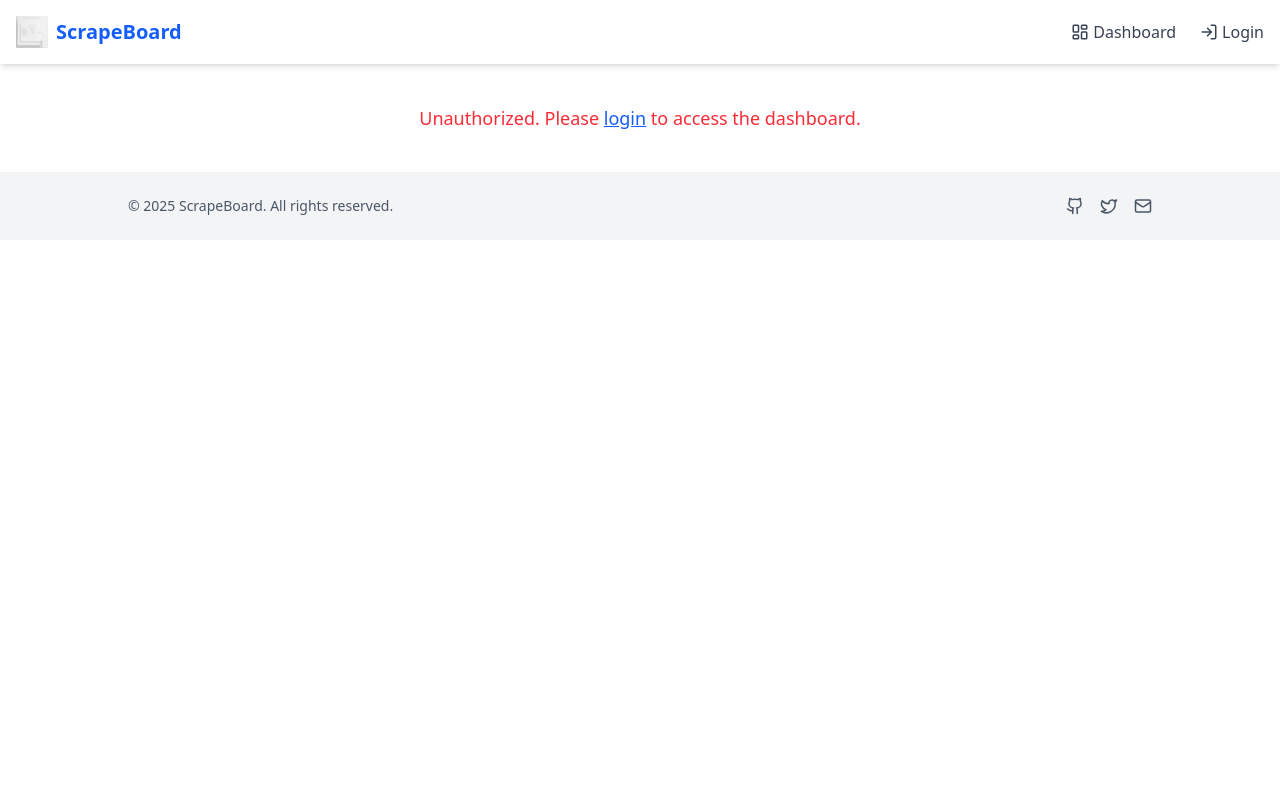
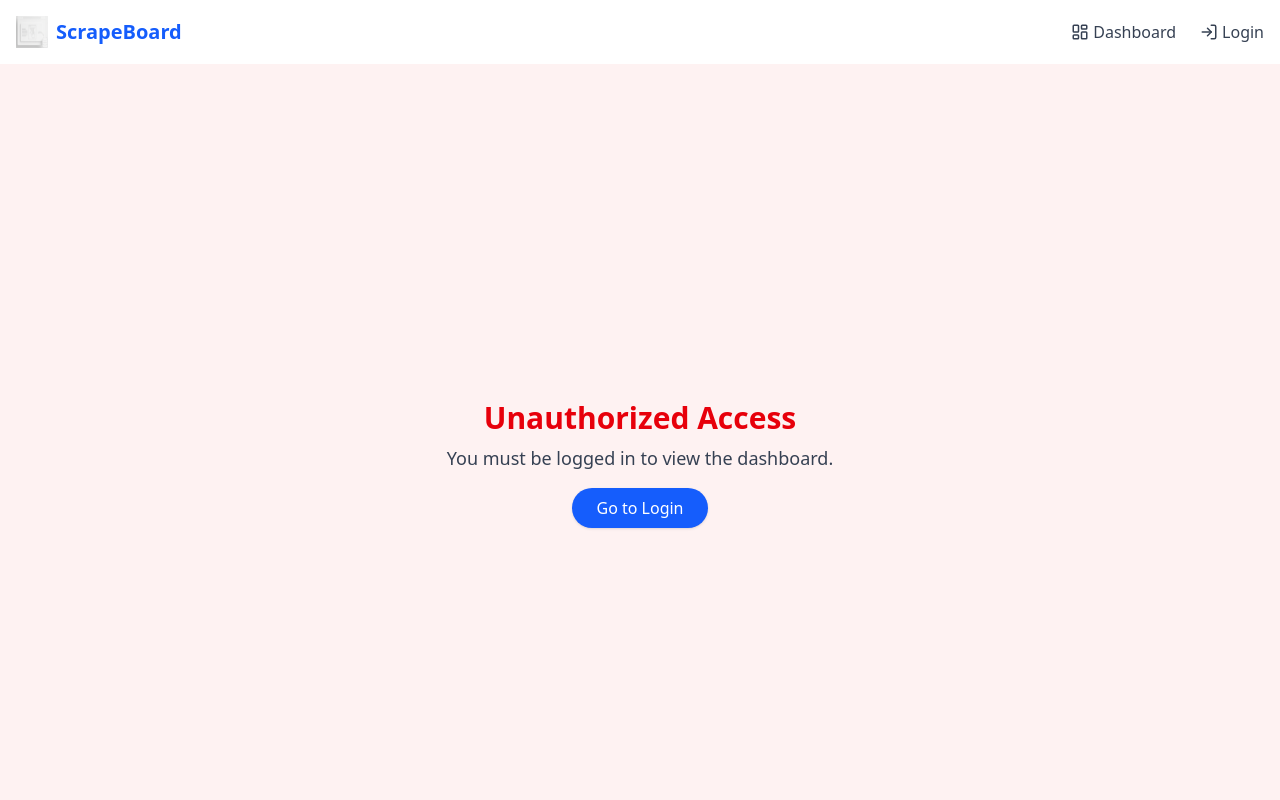
Before and after one commit to SyedFaisal30/ScrapeBoard, a React (Vite) app in the folder frontend/: page /dashboard in a window 1280 px wide. Shown: the top 800 px of the page. Built offline with nearby package versions, Linux system fonts and the light colour scheme; no server answers.

Commit message:
done with project

```diff
--- a/frontend/src/App.jsx
+++ b/frontend/src/App.jsx
@@ -68,13 +68,20 @@ function App() {
             user ? (
               <Dashboard user={user} />
             ) : (
-              <p className="text-center mt-10 text-red-500 text-lg">
-                Unauthorized. Please{" "}
-                <a href="/login" className="underline text-blue-600">
-                  login
-                </a>{" "}
-                to access the dashboard.
-              </p>
+              <div className="min-h-screen flex flex-col items-center justify-center bg-red-50 text-center px-4">
+                <h1 className="text-3xl font-bold text-red-600 mb-2">
+                  Unauthorized Access
+                </h1>
+                <p className="text-gray-700 mb-4 text-lg max-w-md">
+                  You must be logged in to view the dashboard.
+                </p>
+                <a
+                  href="/login"
+                  className="px-6 py-2 bg-blue-600 text-white rounded-full hover:bg-blue-700 transition-all shadow"
+                >
+                  Go to Login
+                </a>
+              </div>
             )
           }
         />
--- a/frontend/src/pages/Dashboard.jsx
+++ b/frontend/src/pages/Dashboard.jsx
@@ -49,15 +49,18 @@ const Dashboard = ({ user }) => {
       ) : (
         <div className="w-full max-w-[95%] lg:max-w-[1400px] mx-auto">
           {/* User Info */}
-          <div className="flex flex-col items-center gap-4 mb-10 text-center">
-            <img
-              src={user.picture}
-              alt="User Profile"
-              className="w-24 h-24 rounded-full shadow-lg"
-            />
-            <h2 className="text-3xl font-bold">Hi, {user.name} 👋</h2>
-            <p className="text-gray-500">{user.email}</p>
-          </div>
+          <div className="flex flex-col sm:flex-row sm:items-center sm:justify-center gap-4 mb-10 text-center sm:text-left">
+  <img
+    src={user.picture}
+    alt="User Profile"
+    className="w-20 h-20 sm:w-24 sm:h-24 rounded-full shadow-lg mx-auto sm:mx-0"
+  />
+  <div>
+    <h2 className="text-2xl sm:text-3xl font-bold">Hi, {user.name} 👋</h2>
+    <p className="text-gray-500 text-sm sm:text-base">{user.email}</p>
+  </div>
+</div>
+
 
           {/* News Section */}
           <div className="bg-white rounded-3xl border border-gray-200 p-6 sm:p-8 shadow-xl transition-all">
--- a/frontend/src/pages/Login.jsx
+++ b/frontend/src/pages/Login.jsx
@@ -1,20 +1,33 @@
 import { GoogleLogin } from "@react-oauth/google";
-import { jwtDecode } from "jwt-decode";
 import Cookies from "js-cookie";
 import logo from "../assets/logo.png";
+import axios from "axios";
+const Login = ({ onLogin }) => {
+  const handleSuccess = async (credentialResponse) => {
+  const token = credentialResponse.credential;
 
-const Login = ({ onLogin }) => {
-  const handleSuccess = (credentialResponse) => {
-    const token = credentialResponse.credential;
-    const decoded = jwtDecode(token);
+  try {
+    const res = await axios.post(
+      `${import.meta.env.VITE_BACKEND_URL}/api/verify`,
+      null,
+      {
+        params: { token },
+      }
+    );
+
+    const userData = res.data.user;
 
     Cookies.set("token", token, { expires: 1 });
-    Cookies.set("user", JSON.stringify(decoded), { expires: 1 });
-    Cookies.set("email", decoded.email, { expires: 1 });
-    Cookies.set("google_id", decoded.sub, { expires: 1 });
+    Cookies.set("user", JSON.stringify(userData), { expires: 1 });
+    Cookies.set("email", userData.email, { expires: 1 });
 
-    onLogin(decoded);
-  };
+    onLogin(userData);
+  } catch (error) {
+    console.error("Token verification failed:", error);
+    alert("Token verification failed. Please try again.");
+  }
+};
+
 
   const handleError = () => {
     console.error("Login Failed");
```
Also changed, not shown: 1 other file (tests, documents, lock files or other folders).
